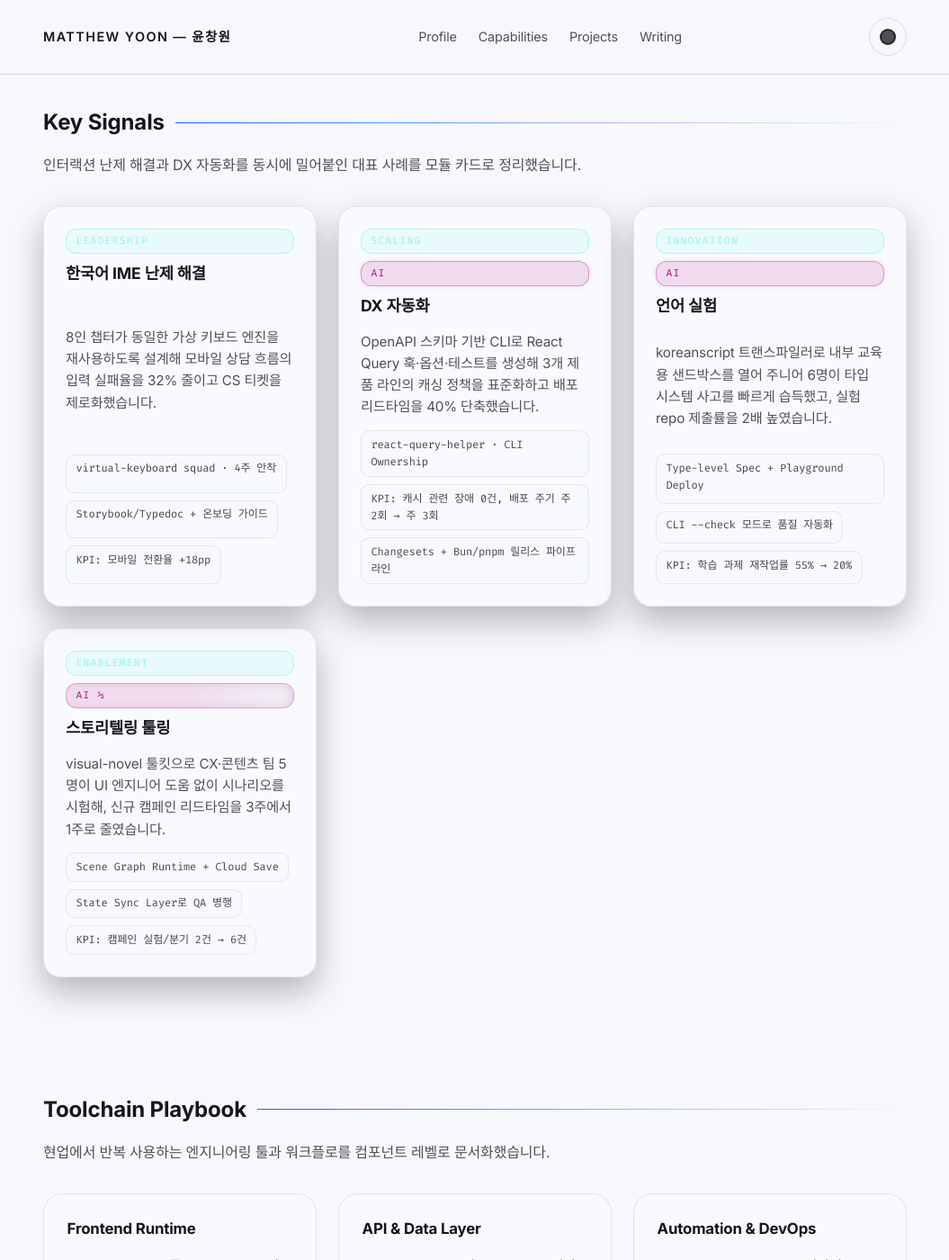
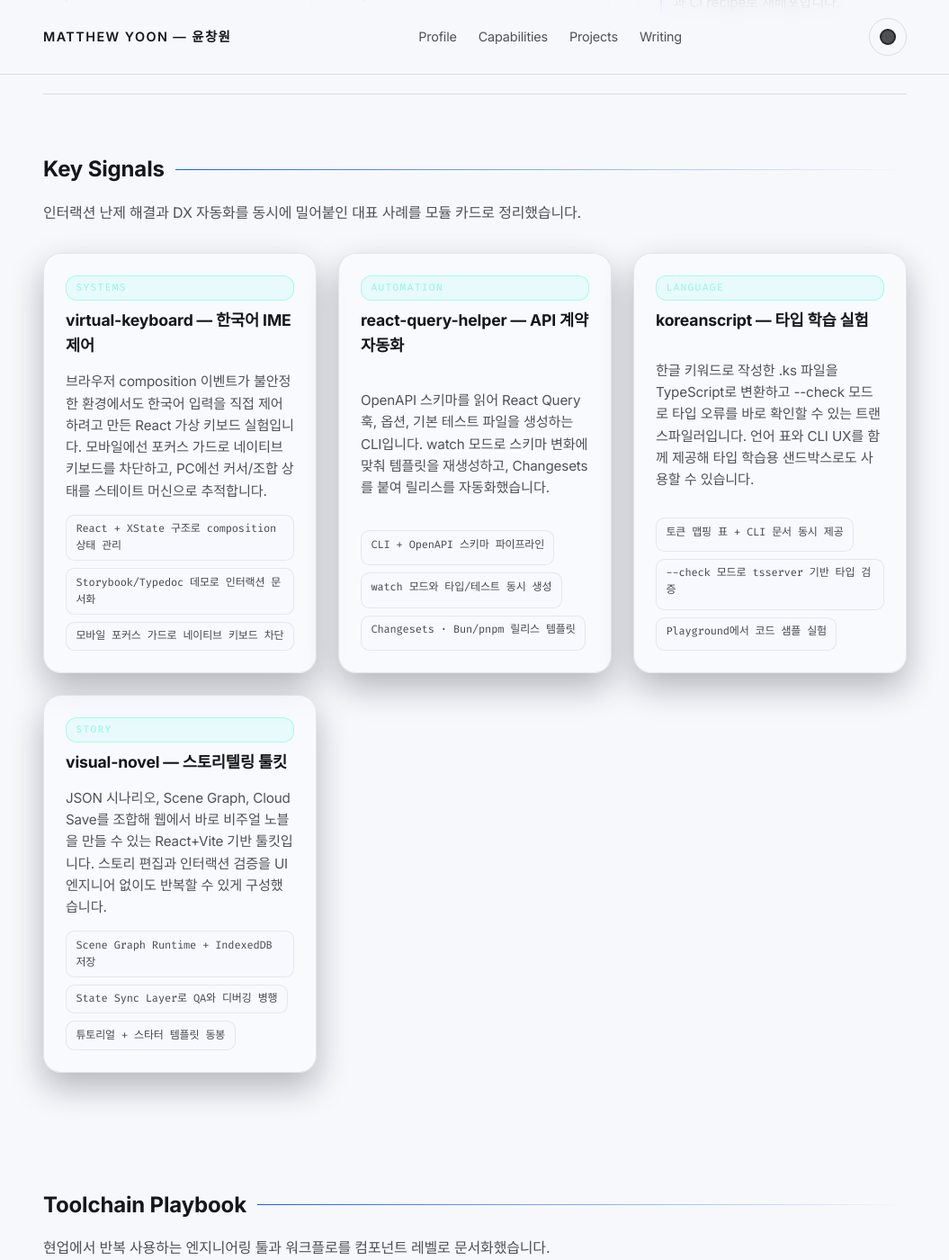
Before and after one commit to uiwwsw/uiwwsw.github.io, a Jekyll site: the page built from index.markdown, in a window 1280 px wide and 1400 px high, scrolled down 1317 px. Shown: the whole window at 90% size, without its empty margins (112-1167 px from the left). Built offline with Jekyll 4.4.1, drawn with Linux system fonts in a browser that asks for light colours; some of the changed text lies outside the part shown.

Commit message:
Refine hero and key signals copy

```diff
--- a/index.markdown
+++ b/index.markdown
@@ -7,13 +7,13 @@
   <section id="profile" class="hero">
     <div class="hero__lead">
       <p class="hero__eyebrow">윤창원 · Matthew Yoon</p>
-      <h1 class="hero__title">10년 차 프론트엔드 리더, 조직 전환을 설계하는 CTO 지향 Interaction Strategist.</h1>
-      <p class="hero__subtitle">React · Vue 실험과 CLI 기반 자동화를 한 호흡으로 엮어, 팀이 고객 여정과 내부 운영을 동시에 제어하도록 이끕니다. 입력 난제와 DX 파이프라인을 하나의 스토리로 묶어 <strong>몰입</strong>과 <strong>속도</strong>를 동시에 확보합니다.</p>
+      <h1 class="hero__title">윤창원은 인터랙션과 자동화를 한 레포 안에 정리하는 프론트엔드 엔지니어입니다.</h1>
+      <p class="hero__subtitle">이 사이트에는 virtual-keyboard, react-query-helper, koreanscript, visual-novel처럼 실제로 운영 중인 실험을 그대로 기록했습니다. React/Vue UI, CLI, 문서를 함께 다루며 프로젝트의 흐름이 어떻게 이어지는지 보여줍니다.</p>
       <ul class="hero__meta" aria-label="현재 작업 요약">
-        <li><span class="badge badge--team">Leadership</span> 8인 프론트엔드 챕터를 리딩하며 분기별 실험 성공률 72%와 SLA 99.9%를 유지.</li>
-        <li><span class="badge badge--live">Live Build</span> React Query scaffolder와 Typedoc 워크플로를 Changesets로 자동 배포.</li>
-        <li><span class="badge badge--mono">Focus</span> 한국어 IME 제어 가상 키보드와 Scene Graph 기반 인터랙션 엔진.</li>
-        <li><span class="badge badge--org">Org Context</span> 상담/구독형 SaaS 모노레포에서 Web · AI 인터랙션 파이프라인 총괄.</li>
+        <li><span class="badge badge--team">virtual-keyboard</span> React 기반 한국어 가상 키보드로 composition 이벤트를 직접 제어하는 실험.</li>
+        <li><span class="badge badge--live">react-query-helper</span> OpenAPI 스키마에서 React Query 훅과 테스트 토대를 생성하는 CLI.</li>
+        <li><span class="badge badge--mono">koreanscript</span> 한글 키워드로 작성한 .ks 파일을 TypeScript로 트랜스파일하는 언어 실험.</li>
+        <li><span class="badge badge--org">visual-novel</span> JSON 시나리오와 Scene Graph를 묶어 인터랙티브 스토리를 구현한 웹 툴킷.</li>
       </ul>
       <div class="hero__actions" role="group" aria-label="바로 가기">
         <a class="button" href="#projects">최근 빌드 살펴보기</a>
@@ -23,14 +23,14 @@
     <div class="hero__code" aria-hidden="true">
       <div class="flow-card">
         <header class="flow-card__header">
-          <span>조직 운영 Flow</span>
-          <span class="flow-card__status">People → Product → Platform</span>
+          <span>프로젝트 운영 Flow</span>
+          <span class="flow-card__status">문제 → 프로토타입 → 문서</span>
         </header>
         <ul class="flow-card__body">
-          <li><strong>Discovery</strong> · 분기별 고객 인터뷰 5회, Pain → KPI 정의, Product Council 공유.</li>
-          <li><strong>Squad Orchestration</strong> · Interaction/Automation 2개의 스쿼드를 리딩해 실험 Backlog를 주간으로 조정.</li>
-          <li><strong>Delivery</strong> · Storybook/Typedoc/CLI 템플릿을 묶어 2주 스프린트 안에 재사용 가능한 모듈로 배포.</li>
-          <li><strong>Ops Loop</strong> · KPI 보드와 Incident Review를 같은 mono-repo에 기록해 학습 자산화를 보장.</li>
+          <li><strong>Discovery</strong> · 필요한 인터랙션이나 자동화 포인트를 Velog와 docs/ 노트에 먼저 정의합니다.</li>
+          <li><strong>Prototype</strong> · React/Vue, CLI, Scene Graph 등 적합한 도구를 골라 별도 레포로 실험을 분리합니다.</li>
+          <li><strong>Delivery</strong> · Storybook, Typedoc, README 템플릿으로 결과를 문서화하고 GitHub Pages로 배포합니다.</li>
+          <li><strong>Ops Loop</strong> · 코드/문서/데모를 같은 모노레포 흐름으로 관리해 이후 프로젝트에서도 재사용합니다.</li>
         </ul>
       </div>
     </div>
@@ -72,53 +72,50 @@
     <div class="signal-grid" role="list">
       <article class="signal-card" role="listitem">
         <header>
-          <span class="badge badge--mono">Leadership</span>
-          <h3>한국어 IME 난제 해결</h3>
+          <span class="badge badge--mono">Systems</span>
+          <h3>virtual-keyboard — 한국어 IME 제어</h3>
         </header>
-        <p>8인 챕터가 동일한 가상 키보드 엔진을 재사용하도록 설계해 모바일 상담 흐름의 입력 실패율을 32% 줄이고 CS 티켓을 제로화했습니다.</p>
+        <p>브라우저 composition 이벤트가 불안정한 환경에서도 한국어 입력을 직접 제어하려고 만든 React 가상 키보드 실험입니다. 모바일에선 포커스 가드로 네이티브 키보드를 차단하고, PC에선 커서/조합 상태를 스테이트 머신으로 추적합니다.</p>
         <ul class="signal-meta">
-          <li>virtual-keyboard squad · 4주 안착</li>
-          <li>Storybook/Typedoc + 온보딩 가이드</li>
-          <li>KPI: 모바일 전환율 +18pp</li>
+          <li>React + XState 구조로 composition 상태 관리</li>
+          <li>Storybook/Typedoc 데모로 인터랙션 문서화</li>
+          <li>모바일 포커스 가드로 네이티브 키보드 차단</li>
         </ul>
       </article>
       <article class="signal-card" role="listitem">
         <header>
-          <span class="badge badge--mono">Scaling</span>
-          <span class="badge badge--ai" aria-label="AI 시스템">AI</span>
-          <h3>DX 자동화</h3>
+          <span class="badge badge--mono">Automation</span>
+          <h3>react-query-helper — API 계약 자동화</h3>
         </header>
-        <p>OpenAPI 스키마 기반 CLI로 React Query 훅·옵션·테스트를 생성해 3개 제품 라인의 캐싱 정책을 표준화하고 배포 리드타임을 40% 단축했습니다.</p>
+        <p>OpenAPI 스키마를 읽어 React Query 훅, 옵션, 기본 테스트 파일을 생성하는 CLI입니다. watch 모드로 스키마 변화에 맞춰 템플릿을 재생성하고, Changesets를 붙여 릴리스를 자동화했습니다.</p>
         <ul class="signal-meta">
-          <li>react-query-helper · CLI Ownership</li>
-          <li>KPI: 캐시 관련 장애 0건, 배포 주기 주 2회 → 주 3회</li>
-          <li>Changesets + Bun/pnpm 릴리스 파이프라인</li>
+          <li>CLI + OpenAPI 스키마 파이프라인</li>
+          <li>watch 모드와 타입/테스트 동시 생성</li>
+          <li>Changesets · Bun/pnpm 릴리스 템플릿</li>
         </ul>
       </article>
       <article class="signal-card" role="listitem">
         <header>
-          <span class="badge badge--mono">Innovation</span>
-          <span class="badge badge--ai" aria-label="AI 시스템">AI</span>
-          <h3>언어 실험</h3>
+          <span class="badge badge--mono">Language</span>
+          <h3>koreanscript — 타입 학습 실험</h3>
         </header>
-        <p>koreanscript 트랜스파일러로 내부 교육용 샌드박스를 열어 주니어 6명이 타입 시스템 사고를 빠르게 습득했고, 실험 repo 제출률을 2배 높였습니다.</p>
+        <p>한글 키워드로 작성한 .ks 파일을 TypeScript로 변환하고 --check 모드로 타입 오류를 바로 확인할 수 있는 트랜스파일러입니다. 언어 표와 CLI UX를 함께 제공해 타입 학습용 샌드박스로도 사용할 수 있습니다.</p>
         <ul class="signal-meta">
-          <li>Type-level Spec + Playground Deploy</li>
-          <li>CLI --check 모드로 품질 자동화</li>
-          <li>KPI: 학습 과제 재작업률 55% → 20%</li>
+          <li>토큰 맵핑 표 + CLI 문서 동시 제공</li>
+          <li>--check 모드로 tsserver 기반 타입 검증</li>
+          <li>Playground에서 코드 샘플 실험</li>
         </ul>
       </article>
       <article class="signal-card" role="listitem">
         <header>
-          <span class="badge badge--mono">Enablement</span>
-          <span class="badge badge--ai-half" aria-label="AI 보조">AI ½</span>
-          <h3>스토리텔링 툴링</h3>
+          <span class="badge badge--mono">Story</span>
+          <h3>visual-novel — 스토리텔링 툴킷</h3>
         </header>
-        <p>visual-novel 툴킷으로 CX·콘텐츠 팀 5명이 UI 엔지니어 도움 없이 시나리오를 시험해, 신규 캠페인 리드타임을 3주에서 1주로 줄였습니다.</p>
+        <p>JSON 시나리오, Scene Graph, Cloud Save를 조합해 웹에서 바로 비주얼 노블을 만들 수 있는 React+Vite 기반 툴킷입니다. 스토리 편집과 인터랙션 검증을 UI 엔지니어 없이도 반복할 수 있게 구성했습니다.</p>
         <ul class="signal-meta">
-          <li>Scene Graph Runtime + Cloud Save</li>
-          <li>State Sync Layer로 QA 병행</li>
-          <li>KPI: 캠페인 실험/분기 2건 → 6건</li>
+          <li>Scene Graph Runtime + IndexedDB 저장</li>
+          <li>State Sync Layer로 QA와 디버깅 병행</li>
+          <li>튜토리얼 + 스타터 템플릿 동봉</li>
         </ul>
       </article>
     </div>
```
